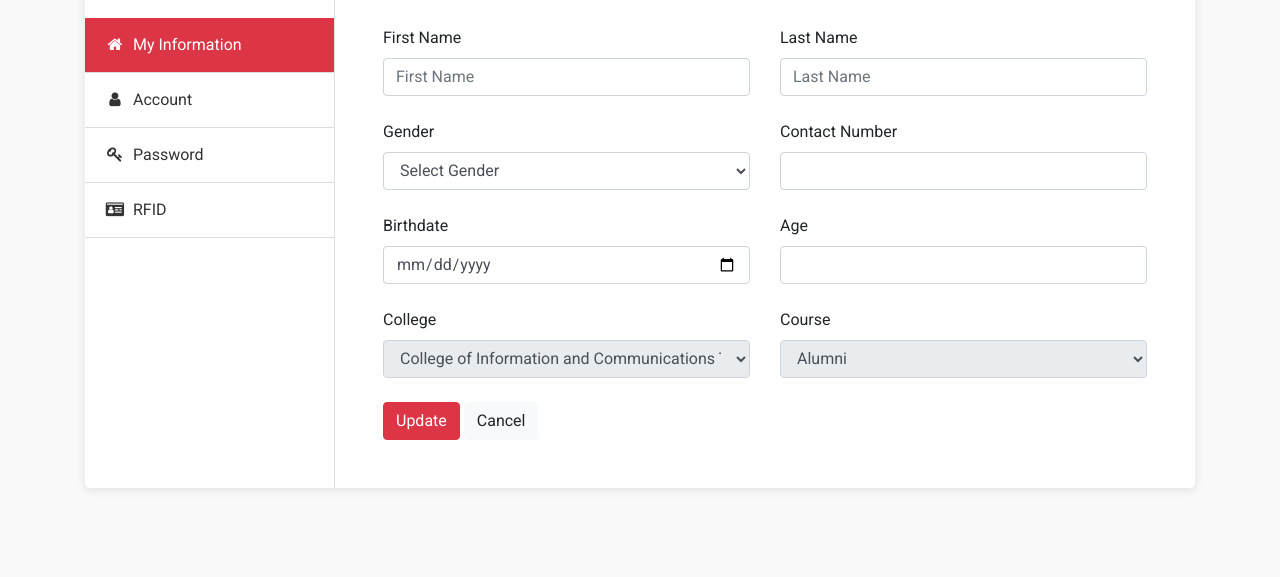
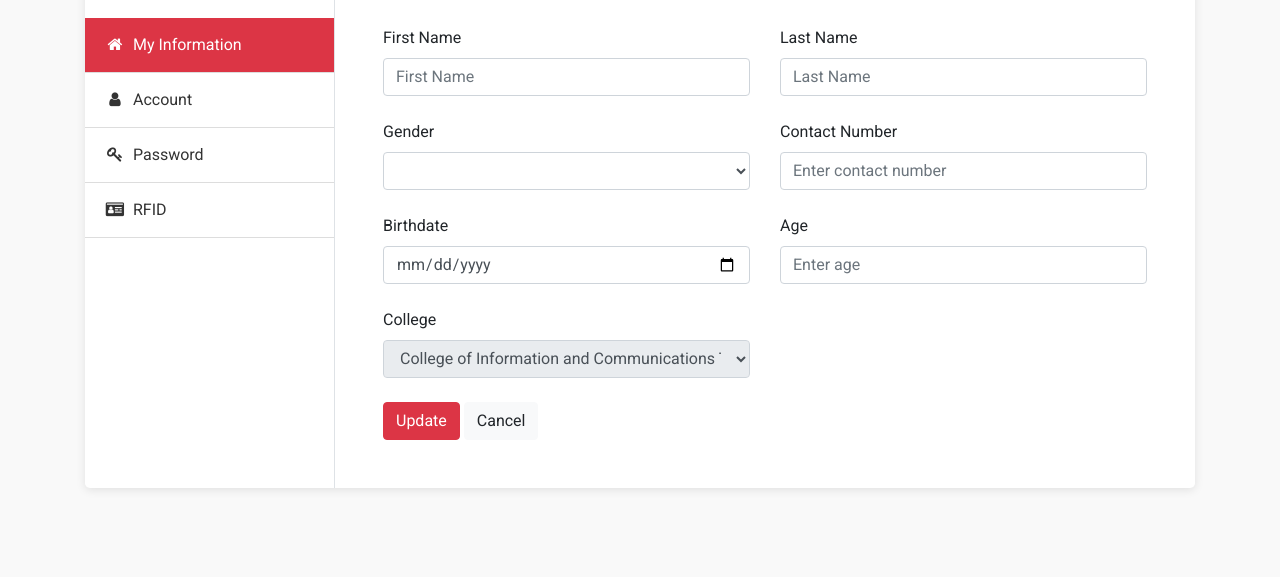
Before and after one commit to rykagene/capstone, a PHP site: page /update_profile.php in a window 1280 px wide. Shown: the part 416-993 px from the top of the page. Run offline with PHP 8.4, Linux system fonts and the light colour scheme; a user stored in the database is signed in; data comes from the database, SQL or seed files in the repository; data that the repository does not hold is empty; some libraries are stand-ins or nearby versions.

Commit message:
minor fixes

```diff
--- a/update_profile.php
+++ b/update_profile.php
@@ -120,29 +120,31 @@ require 'assets/php/session.php';
 							<div class="col-md-6">
 								<div class="form-group">
 								  	<label>Gender</label>
-									<select class="form-control" aria-label="Default select example">
-										<option selected>Select Gender</option>
-  										<option value="1">Male</option>
-  										<option value="2">Female</option>
+									<select id="gender-input" class="form-control" name="gender" aria-label="Default select example">
+									<option value="<?php echo $row["gender"];?>"><?php echo $row["gender"]; ?></option>
+									<option value="Male">Male</option>
+									<option value="Female">Female</option>
+									<option value="Rather not to say">Rather not to say</option>
+
 									</select>
 								</div>
 							</div>
 							<div class="col-md-6">
 								<div class="form-group">
 								  	<label>Contact Number</label>
-								  	<input type="text" class="form-control" id="number-input" value="<?php echo $row["contact_num"]; ?>">
+								  	<input type="number" name="contact_number" class="form-control" id="number-input" placeholder="Enter contact number"  value="<?php echo $row["contact_number"]; ?>">
 								</div>
 							</div>
 							<div class="col-md-6">
 								<div class="form-group">
 								  	<label>Birthdate</label>
-									<input type="date" class="form-control" id="dateReleased" name="dateReleased" value=""  required="required" placeholder="Date Released">
+									<input type="date" id="bday-input" name="bday" class="form-control" id="dateReleased" name="dateReleased" value="<?php echo $row["bday"]; ?>"  required="required" placeholder="Date Released">
 								</div>
 							</div>
 							<div class="col-md-6">
 								<div class="form-group">
 								  	<label>Age</label>
-								  	<input type="text" class="form-control" id="age-input" value="<?php echo $row["age"]; ?>">
+								  	<input type="text" class="form-control" id="age-input" placeholder="Enter age" value="<?php echo $row["age"]; ?>">
 								</div>
 							</div>
 							<div class="col-md-6">
@@ -180,41 +182,41 @@ require 'assets/php/session.php';
                             </select>
 								</div>
 							</div>
-							<div class="col-md-6">
+							<!-- <div class="col-md-6">
 								<div class="form-group">
-								  	<label>Course</label>
-									<!-- Get Course -->
+								  	<label>Type</label>
+
 									<?php
-                        			// Function to fetch colleges from the database
-                        			function getCourses($conn)
-                        			{
-                            			$courses = array();
+                        			// // Function to fetch colleges from the database
+                        			// function getCourses($conn)
+                        			// {
+                            		// 	$courses = array();
 
-                           			 	$sql = "SELECT * FROM COURSE";
-                            			$result = $conn->query($sql);
+                           			//  	$sql = "SELECT * FROM COURSE";
+                            		// 	$result = $conn->query($sql);
 
-                            			if ($result->num_rows > 0) {
-                            			while ($row = $result->fetch_assoc()) {
-                            			$courses[$row['course_code']] = $row['course_name'];
-                                		}
-                            			}
+                            		// 	if ($result->num_rows > 0) {
+                            		// 	while ($row = $result->fetch_assoc()) {
+                            		// 	$courses[$row['course_code']] = $row['course_name'];
+                                	// 	}
+                            		// 	}
 
-                            			return $courses;
-                        			}
+                            		// 	return $courses;
+                        			// }
                         			?>
 									<select class="form-control" id="floatingSelect1" name="course_code" aria-label="Floating label select example" disabled>
                                 <?php
-                                // Fetch colleges from the database using the function
-                                $courses = getCourses($conn);
+                                // // Fetch colleges from the database using the function
+                                // $courses = getCourses($conn);
 
-                                // Loop through the colleges and generate options
-                                foreach ($courses as $course_code => $course_name) {
-                                    echo '<option value="' . $course_code . '">' . $course_name . '</option>';
-                                }
+                                // // Loop through the colleges and generate options
+                                // foreach ($courses as $course_code => $course_name) {
+                                //     echo '<option value="' . $course_code . '">' . $course_name . '</option>';
+                                // }
                                 ?>
-                            </select>
+                            	</select>
 								</div>
-							</div>
+							</div> -->
 						</div>
 						<div>
 							<button class="btn btn-danger" id="updateInfo">Update</button>
@@ -263,7 +265,7 @@ require 'assets/php/session.php';
 							<div class="col-md-6">
 								<div class="form-group">
 								  	<label>Email</label>
-								  	<input type="text" class="form-control" id="email-input" value="<?php echo $row["email"]; ?>">
+								  	<input type="email" class="form-control" id="email-input" value="<?php echo $row["email"]; ?>">
 								</div>
 							</div>
 							<form id="profile-picture-form" enctype="multipart/form-data">
@@ -343,8 +345,10 @@ document.getElementById('updateInfo').addEventListener('click', function() {
       const newLastName = document.getElementById('lastname-input').value;
 	  const newAge = document.getElementById('age-input').value;
 	  const newNumber = document.getElementById('number-input').value;
+	  const newBday = document.getElementById('bday-input').value;
+	  const newGender = document.getElementById('gender-input').value;
 
-      if (newFirstName.trim() === '' || newLastName.trim() === '' || newAge.trim() === '' || newNumber.trim() === '') {
+      if (newFirstName.trim() === '' ||newLastName.trim() === '' ||  newBday.trim() === '' ||  newGender.trim() === '' ||  newAge.trim() === '' || newNumber.trim() === '') {
         Swal.fire('Input Error', 'Please fill all the input fields first.', 'error');
         this.disabled = false; // Re-enable the button
         return;
@@ -357,14 +361,19 @@ document.getElementById('updateInfo').addEventListener('click', function() {
         data: {
           first_name: newFirstName,
           last_name: newLastName,
-		  contact_num: newNumber,
-		  age: newAge
+		  contact_number: newNumber,
+		  age: newAge,
+		  gender: newGender,
+		  bday: newBday
         },
         success: function(response) {
           if (response.status === 'success') {
             Swal.fire('Success!', 'Changes saved successfully.', 'success');
           } else {
-            Swal.fire('Error!', 'Failed to save changes.', 'error');
+            Swal.fire('Error!', 'Failed to save changes.', 'error').then(function () {
+              // Reload the page after the alert is closed
+              location.reload();
+            });
           }
         },
         complete: function() {
```
Also changed, not shown: admin.php (+4 -4 lines), reserved.php (+4 -4 lines), toUpdateInfo.php (+5 -2 lines), assets/img/profile3d-casual-life-delivery-boy-on-scooter-1.png (added), assets/img/profileScreenshot 2023-10-18 015329.png (added), assets/img/profileUntitled.png (added), assets/img/profileyaya.png (added).
